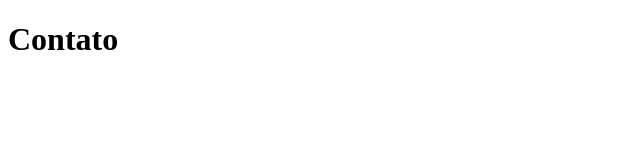
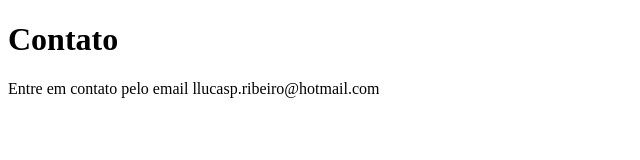
Before and after one commit to llucaspribeiro/sistema_de_cadastro, a plain HTML site: page contato.html in a window 1280 px wide. Shown: the whole page, without its empty margins (0-640 px from the left). Drawn offline with Linux system fonts and the light colour scheme.

Commit message:
Adicionando o e-mail de contato

```diff
--- a/contato.html
+++ b/contato.html
@@ -8,5 +8,6 @@
 </head>
 <body>
     <h1>Contato</h1>
+    <p>Entre em contato pelo email llucasp.ribeiro@hotmail.com</p>
 </body>
 </html>
```
